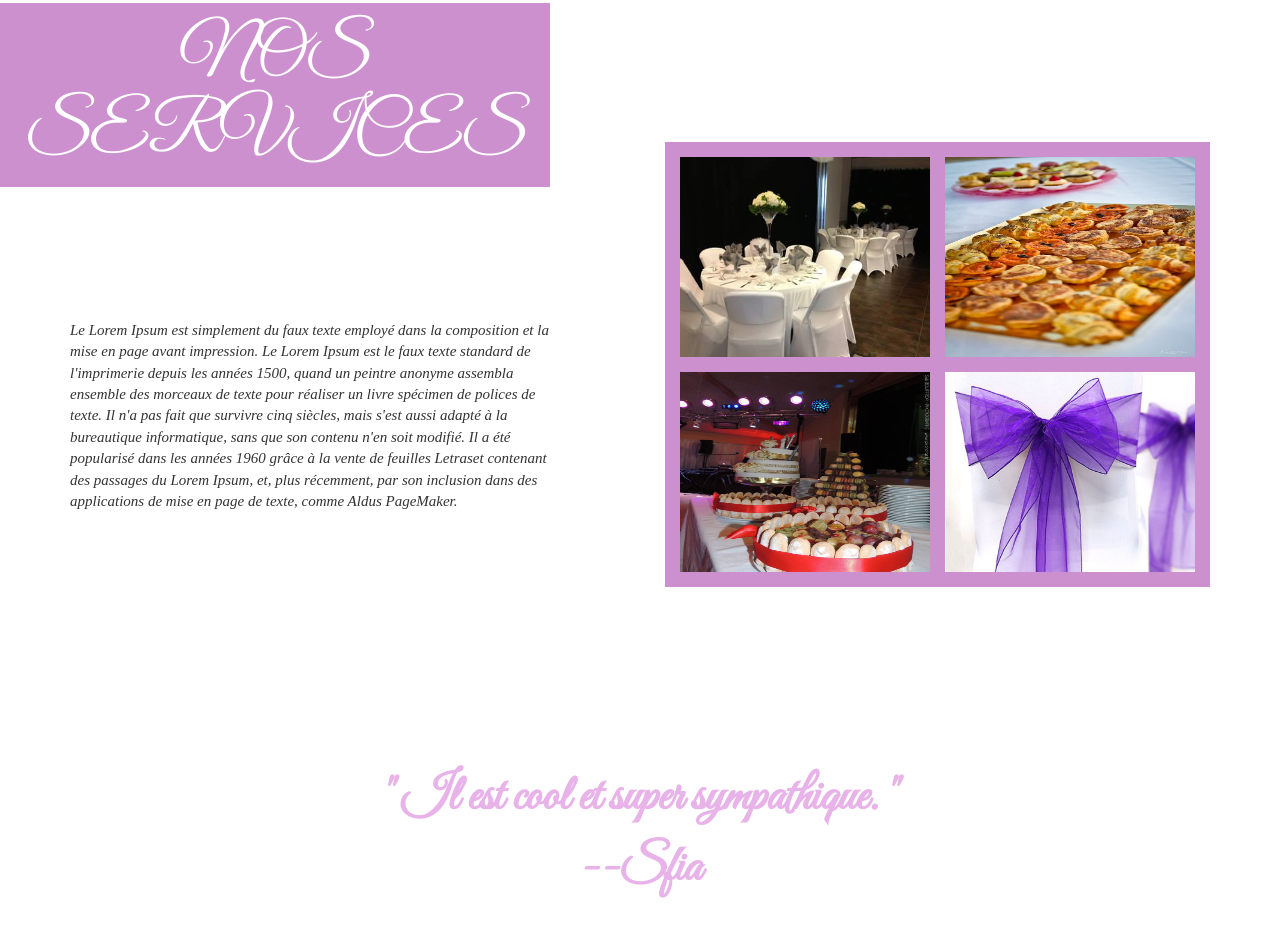
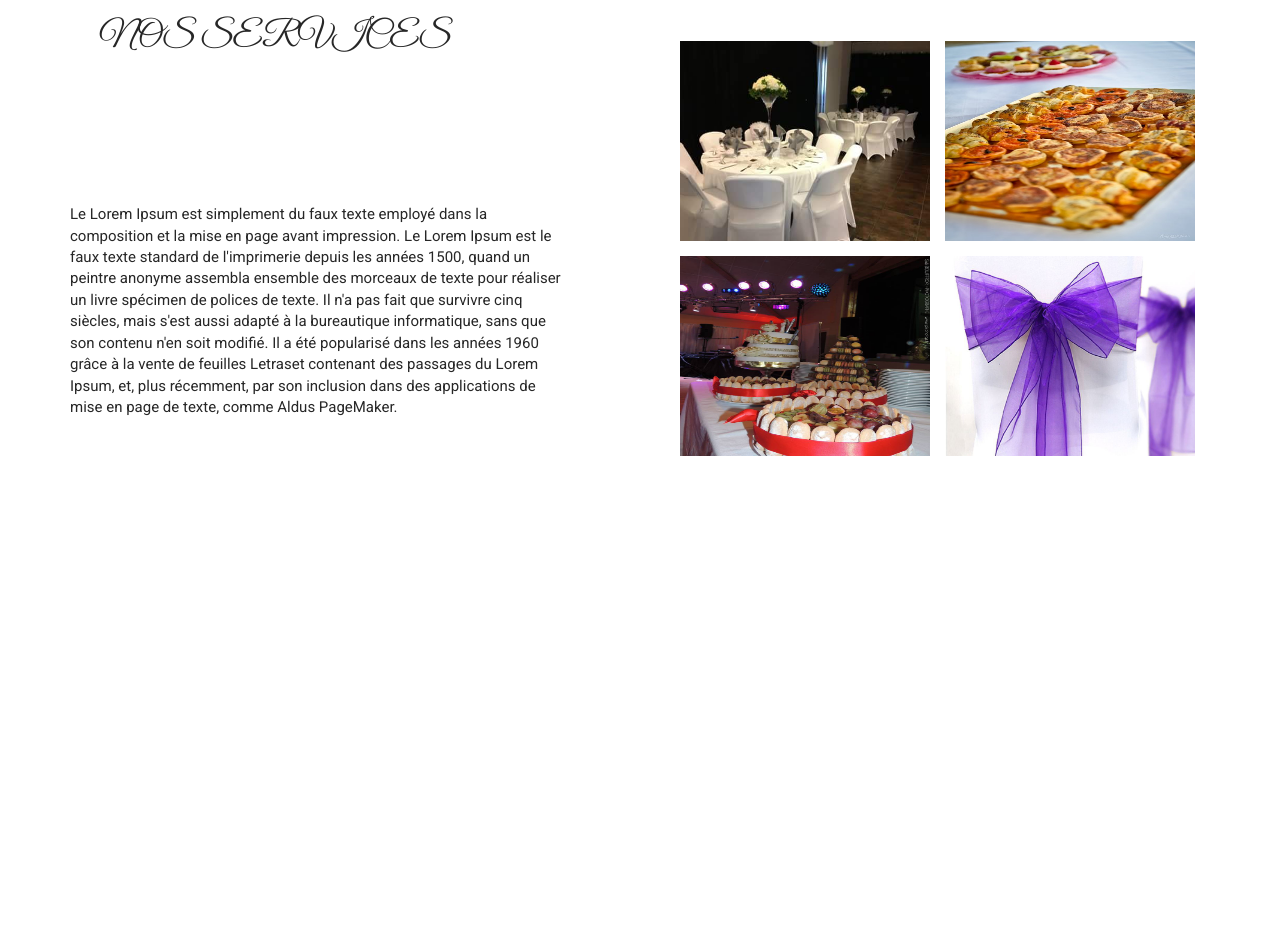
Before and after one commit to Juliette3529/fedala.2, a plain HTML site: page index.html in a window 1280 px wide. Shown: the part 1471-2408 px from the top of the page. Drawn offline with nearby package versions, Linux system fonts and the light colour scheme.

Commit message:
modifi des balise h3 p

```diff
--- a/index.css
+++ b/index.css
@@ -42,7 +42,7 @@ header {
      background-size: cover;
 }
 .trait{
-    color:#2727;
+    color:white;
     background-color:#ff3f34;
     height:100px;
     margin-top:220px;
@@ -123,21 +123,22 @@ h2 {
 }
 
 h3 {
-  font-size: 70px;
+  color: #272727;
+  font-size: 35px;
   width: 550px;
 }
 
 .well-h3 {
-  background-color: #cc90ce;
+  background-color: white;
   padding: 15px 0;
   text-align: center;
 }
 
 p {
-	font-family: "Lora";
+	font-family: "Roboto";
 	font-size: 15px;
-  color: #333333;
-  font-style: italic;
+  color: #272727;
+  /*font-style: italic;*/
 }
 
 .bg-default h1 {
@@ -166,7 +167,7 @@ p {
   height: 445px;
   padding-right: 15px;
   padding-top: 15px;
-  background-color: #cc90ce;
+  /*background-color: #cc90ce;*/
   margin-top: -55px;
 }
 
@@ -206,17 +207,19 @@ p {
 .carous-text {
   margin: auto;
   text-align: center;
-  color: #e8b3e9;
-  font-size: 50px;
-  font-weight: bold;
+  color: white;
+  font-family: 'Roboto';
+  font-size: 40px;
+/*  font-weight: bold;*/
 }
 
 .carous-text-name {
   margin: auto;
   text-align: center;
-  color: #e8b3e9;
-  font-size: 50px;
-  font-weight: bold;
+  color: white;
+  font-family: 'Roboto';
+  font-size: 25px;
+/*  font-weight: bold;*/
 }
 
 .carous-inner2 {
```
